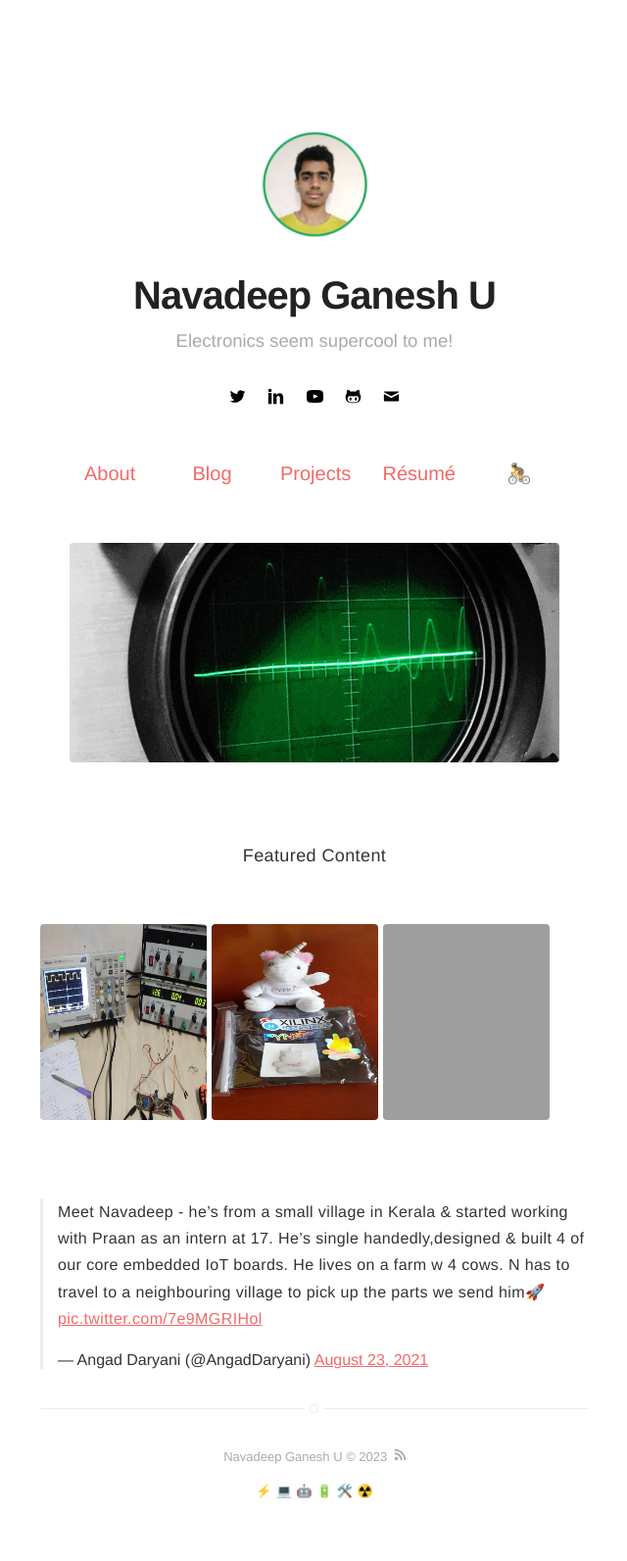
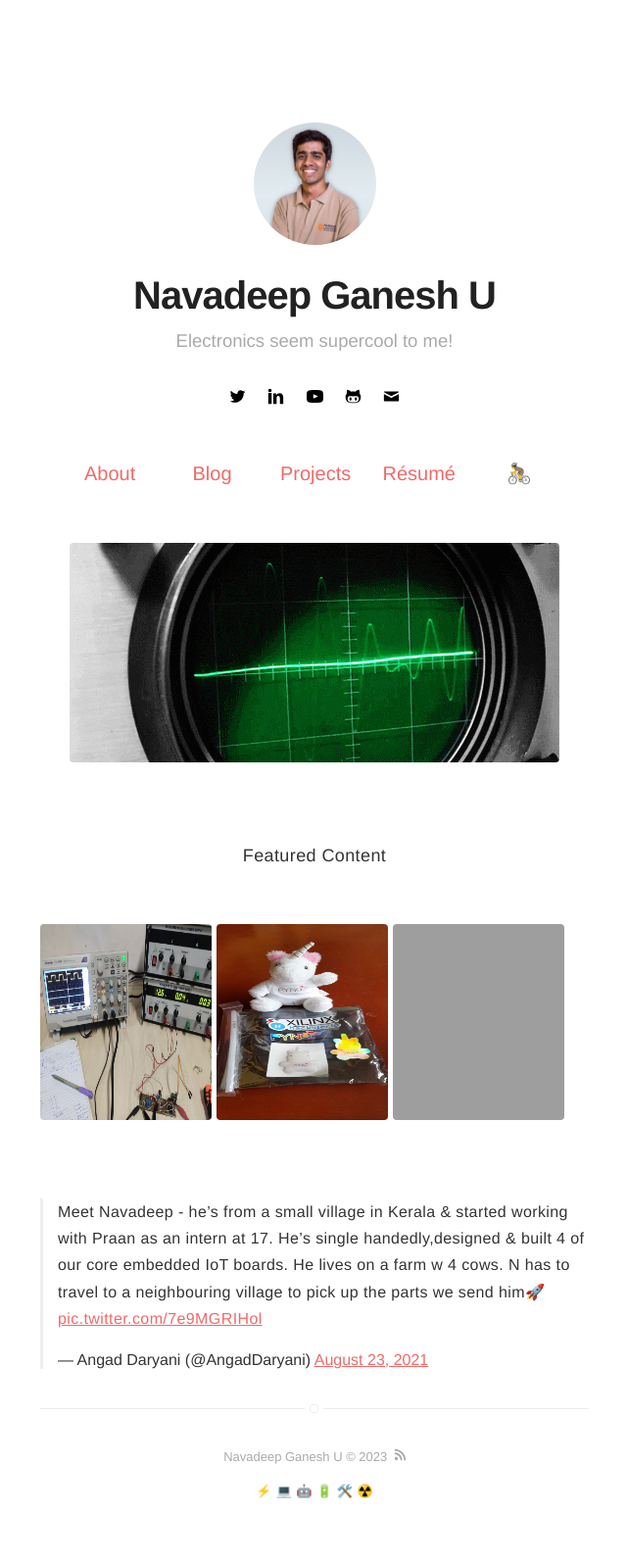
Before and after one commit to ngu25/ngu25.github.io, a Jekyll site: the page built from index.html, in a window 1280 px wide. Shown: the whole page at 98% size, without its empty margins (319-959 px from the left). Built offline with Jekyll 4.4.1, drawn with Linux system fonts in a browser that asks for light colours; comment, search, counter and statistics services are not loaded; grey boxes are pictures that could not be loaded.

Commit message:
profile picture update

```diff
--- a/_includes/highlighted-projects.html
+++ b/_includes/highlighted-projects.html
@@ -10,9 +10,9 @@
 <div>
 	<p align="left">
 
-		<a href="https://community.element14.com/products/roadtest/rv/roadtest_reviews/1482/summer_of_fpgas_max7" target="_blank"><img src="assets/images/projects/rt_proj.jpeg" height="200px" width="170px" /></a>
-		<a href="https://events.hackster.io/xcellent" target="_blank"><img src="assets/images/projects/pynq_giveaway.jpeg" height="200px" width="170px" /></a>
-		<a href="https://community.element14.com/challenges-projects/design-challenges/at-the-core-design-challenge/b/blog/posts/atthecore-blog-5---brining-altogether-tmulti-core-deployment-and-application" target="_blank"><img src="https://community.element14.com/resized-image/__size/1170x1078/__key/communityserver-blogs-components-weblogfiles/00-00-00-03-92/FirmwareFlow_5F00_ATCDC.drawio-_2800_1_2900_.png" height="200px" width="170px" /></a>
+		<a href="https://community.element14.com/products/roadtest/rv/roadtest_reviews/1482/summer_of_fpgas_max7" target="_blank"><img src="assets/images/projects/rt_proj.jpeg" height="200px" width="175px" /></a>
+		<a href="https://events.hackster.io/xcellent" target="_blank"><img src="assets/images/projects/pynq_giveaway.jpeg" height="200px" width="175px" /></a>
+		<a href="https://community.element14.com/challenges-projects/design-challenges/at-the-core-design-challenge/b/blog/posts/atthecore-blog-5---brining-altogether-tmulti-core-deployment-and-application" target="_blank"><img src="https://community.element14.com/resized-image/__size/1170x1078/__key/communityserver-blogs-components-weblogfiles/00-00-00-03-92/FirmwareFlow_5F00_ATCDC.drawio-_2800_1_2900_.png" height="200px" width="175px" /></a>
 </div>
 
 </br>
```
Also changed, not shown: assets/images/james.jpg (deleted), assets/images/profile.jpg, assets/images/profile_x.jpg (added).
